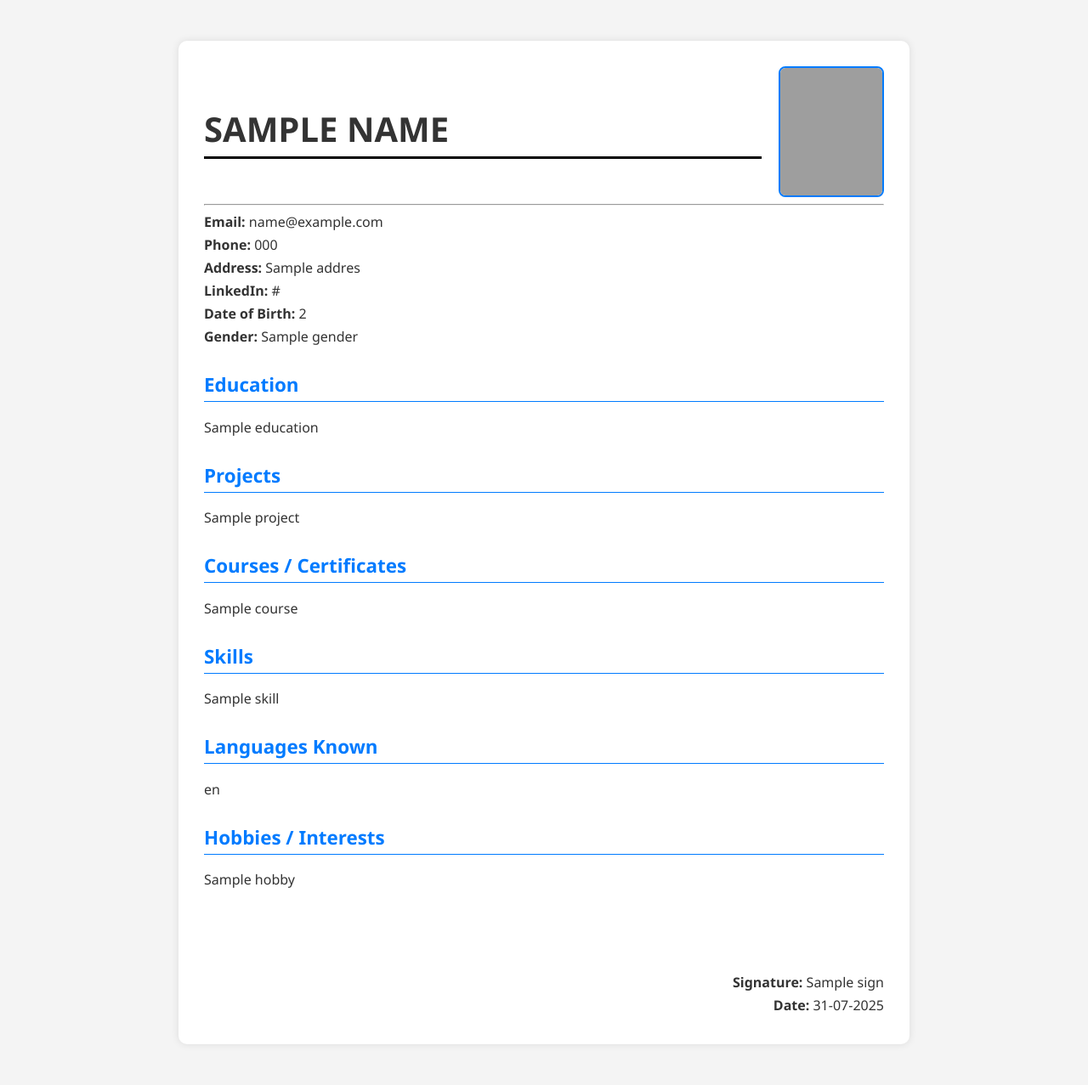
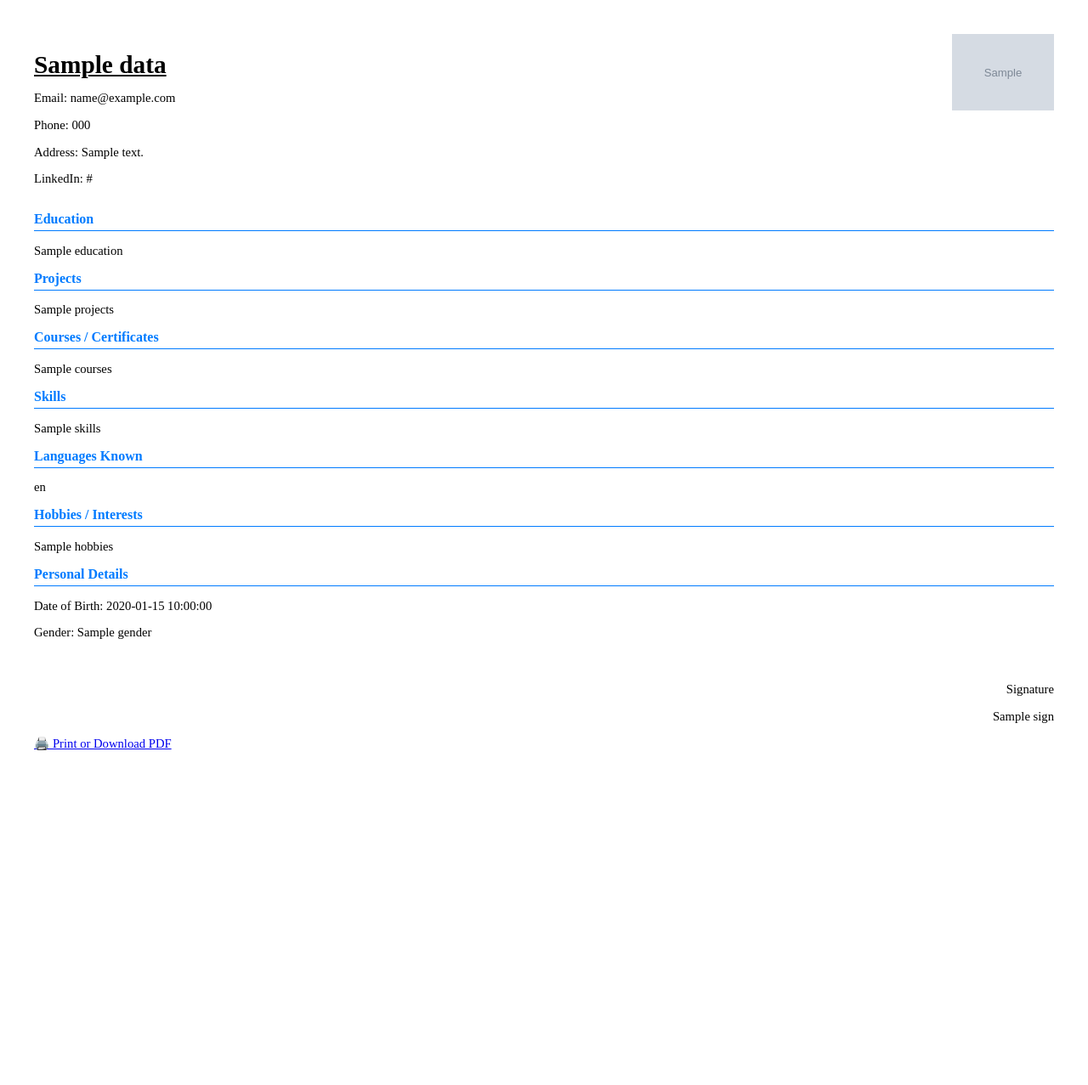
Before and after one commit to Pranayadeepika/resume_builder_app, a Flask app: template templates/resume_template.html in a window 1280 px wide. Shown: the whole page at 85% size. After the commit the page ends 883 px from the top, so only its background shows below. Run offline with Flask 3, Linux system fonts and the light colour scheme; the template is opened without the code that fills it: most values are stand-ins (such as "Sample title", 1, 10 or a date in 2020); grey boxes marked "Sample" are stand-in pictures; grey boxes are pictures that could not be loaded.

Commit message:
Final resume builder with styled resume and download

```diff
--- a/app.py
+++ b/app.py
@@ -1,24 +1,29 @@
-from flask import Flask, render_template, request
+from flask import Flask, render_template, request, send_file
+from werkzeug.utils import secure_filename
+import os
 from datetime import datetime
-import os
 
 app = Flask(__name__)
+UPLOAD_FOLDER = 'static/uploads'
+os.makedirs(UPLOAD_FOLDER, exist_ok=True)
 
 @app.route('/')
-def form():
+def home():
     return render_template('form.html')
 
 @app.route('/resume', methods=['POST'])
 def resume():
-    data = request.form.to_dict(flat=False)
+    data = request.form.to_dict()
     photo = request.files['photo']
-    if photo and photo.filename:
-        photo_path = os.path.join('static', photo.filename)
-        photo.save(photo_path)
-        data['photo_path'] = photo_path
+    if photo:
+        filename = secure_filename(photo.filename)
+        filepath = os.path.join(UPLOAD_FOLDER, filename)
+        photo.save(filepath)
+        data['photo_path'] = filepath
     else:
         data['photo_path'] = None
-    return render_template('resume_template.html', data=data, datetime=datetime)
+
+    return render_template('resume_template.html', data=data)
 
 if __name__ == '__main__':
     app.run(debug=True)
--- a/static/style.css
+++ b/static/style.css
@@ -1,56 +1,70 @@
 body {
-    font-family: 'Segoe UI', sans-serif;
-    padding: 40px;
-    background-color: #f4f4f4;
-    color: #333;
+    font-family: 'Times New Roman', Times, serif;
+    background-color: #f5f7fa;
+    margin: 0;
+    padding: 0;
 }
 
-.resume {
-    background: white;
+.form-container {
+    max-width: 800px;
+    margin: 40px auto;
     padding: 30px;
+    background-color: #fff;
+    box-shadow: 0 0 10px #ccc;
     border-radius: 10px;
-    max-width: 800px;
-    margin: auto;
-    box-shadow: 0 0 10px rgba(0,0,0,0.1);
 }
 
-.header {
-    display: flex;
-    justify-content: space-between;
-    align-items: center;
+h1 {
+    text-align: center;
+    margin-bottom: 30px;
+    font-size: 28px;
 }
 
-.header h1 {
-    font-size: 2.5em;
-    text-transform: uppercase;
-    border-bottom: 3px solid #000;
-    padding-bottom: 5px;
-    margin: 0;
-    flex-grow: 1;
+.section {
+    margin-bottom: 20px;
 }
 
-.photo {
-    width: 120px;
-    height: 150px;
-    object-fit: cover;
-    border-radius: 8px;
-    margin-left: 20px;
-    border: 2px solid #007BFF;
+label {
+    display: block;
+    margin: 10px 0 5px;
+    font-weight: bold;
 }
 
-.section-title {
-    color: #007BFF;
-    font-size: 1.4em;
-    margin-top: 30px;
-    border-bottom: 1px solid #007BFF;
-    padding-bottom: 4px;
+input[type="text"],
+input[type="email"],
+input[type="date"],
+textarea,
+select {
+    width: 100%;
+    padding: 8px;
+    font-size: 14px;
+    border: 1px solid #ccc;
+    border-radius: 5px;
 }
 
-p {
-    margin: 5px 0;
+textarea {
+    resize: vertical;
 }
 
-.signature {
-    text-align: right;
-    margin-top: 50px;
+input[type="submit"] {
+    background-color: #007bff;
+    color: #fff;
+    padding: 12px 20px;
+    border: none;
+    font-size: 16px;
+    border-radius: 5px;
+    cursor: pointer;
+    display: block;
+    width: 100%;
+    margin-top: 20px;
 }
+
+input[type="submit"]:hover {
+    background-color: #0056b3;
+}
+
+h3 {
+    color: #0056b3;
+    font-size: 16px;
+    text-decoration: underline;
+}
--- a/templates/resume_template.html
+++ b/templates/resume_template.html
@@ -1,50 +1,103 @@
 <!DOCTYPE html>
-<html lang="en">
+<html>
 <head>
     <meta charset="UTF-8">
-    <title>{{ data['name'][0] }} - Resume</title>
-    <link rel="stylesheet" href="/static/style.css">
+    <title>Resume</title>
+    <style>
+        body {
+            font-family: 'Times New Roman', Times, serif;
+            margin: 40px;
+            font-size: 11pt;
+        }
+        h2 {
+            font-size: 12pt;
+            color: #007bff;
+            border-bottom: 1px solid #007bff;
+            padding-bottom: 4px;
+        }
+        .header {
+            display: flex;
+            justify-content: space-between;
+            align-items: flex-start;
+        }
+        .header h1 {
+            font-size: 22pt;
+            text-decoration: underline;
+            margin-bottom: 0;
+        }
+        .photo img {
+            width: 120px;
+            height: auto;
+            border: none;
+        }
+        .section {
+            margin-top: 15px;
+        }
+        .sign {
+            text-align: right;
+            margin-top: 50px;
+        }
+    </style>
 </head>
 <body>
-    <div class="resume">
-        <div class="header">
-            <h1>{{ data['name'][0] }}</h1>
-            {% if data['photo_path'] %}
-            <img src="/{{ data['photo_path'] }}" class="photo" alt="Profile Photo">
-            {% endif %}
+    <div class="header">
+        <div>
+            <h1>{{ data.name }}</h1>
+            <p>Email: {{ data.email }}</p>
+            <p>Phone: {{ data.phone }}</p>
+            <p>Address: {{ data.address }}</p>
+            <p>LinkedIn: {{ data.linkedin }}</p>
         </div>
-        <hr>
+        {% if data.photo_path %}
+        <div class="photo">
+            <img src="{{ url_for('static', filename='uploads/' + data.photo_path.split('/')[-1]) }}">
+        </div>
+        {% endif %}
+    </div>
 
-        <p><strong>Email:</strong> {{ data['email'][0] }}</p>
-        <p><strong>Phone:</strong> {{ data['phone'][0] }}</p>
-        <p><strong>Address:</strong> {{ data['address'][0] }}</p>
-        <p><strong>LinkedIn:</strong> {{ data['linkedin'][0] }}</p>
-        <p><strong>Date of Birth:</strong> {{ data['dob'][0] }}</p>
-        <p><strong>Gender:</strong> {{ data['gender'][0] }}</p>
+    <div class="section">
+        <h2>Education</h2>
+        <p>{{ data.education }}</p>
+    </div>
 
-        <h2 class="section-title">Education</h2>
-        <p>{{ data['education'][0].replace('\\n', '<br>')|safe }}</p>
+    <div class="section">
+        <h2>Projects</h2>
+        <p>{{ data.projects }}</p>
+    </div>
 
-        <h2 class="section-title">Projects</h2>
-        <p>{{ data['projects'][0].replace('\\n', '<br>')|safe }}</p>
+    <div class="section">
+        <h2>Courses / Certificates</h2>
+        <p>{{ data.courses }}</p>
+    </div>
 
-        <h2 class="section-title">Courses / Certificates</h2>
-        <p>{{ data['courses'][0].replace('\\n', '<br>')|safe }}</p>
+    <div class="section">
+        <h2>Skills</h2>
+        <p>{{ data.skills }}</p>
+    </div>
 
-        <h2 class="section-title">Skills</h2>
-        <p>{{ data['skills'][0].replace('\\n', '<br>')|safe }}</p>
+    <div class="section">
+        <h2>Languages Known</h2>
+        <p>{{ data.languages }}</p>
+    </div>
 
-        <h2 class="section-title">Languages Known</h2>
-        <p>{{ data['languages'][0].replace('\\n', '<br>')|safe }}</p>
+    <div class="section">
+        <h2>Hobbies / Interests</h2>
+        <p>{{ data.hobbies }}</p>
+    </div>
 
-        <h2 class="section-title">Hobbies / Interests</h2>
-        <p>{{ data['hobbies'][0].replace('\\n', '<br>')|safe }}</p>
+    <div class="section">
+        <h2>Personal Details</h2>
+        <p>Date of Birth: {{ data.dob }}</p>
+        <p>Gender: {{ data.gender }}</p>
+    </div>
 
-        <br><br>
-        <div class="signature">
-            <p><strong>Signature:</strong> {{ data['sign'][0] }}</p>
-            <p><strong>Date:</strong> {{ datetime.now().strftime('%d-%m-%Y') }}</p>
-        </div>
+    <div class="sign">
+        <p>Signature</p>
+        <p>{{ data.sign }}</p>
+    </div>
+
+    <div class="download">
+        <a href="javascript:window.print()">🖨️ Print or Download PDF</a>
     </div>
 </body>
 </html>
```
Also changed, not shown: templates/form.html (+34 -29 lines).
